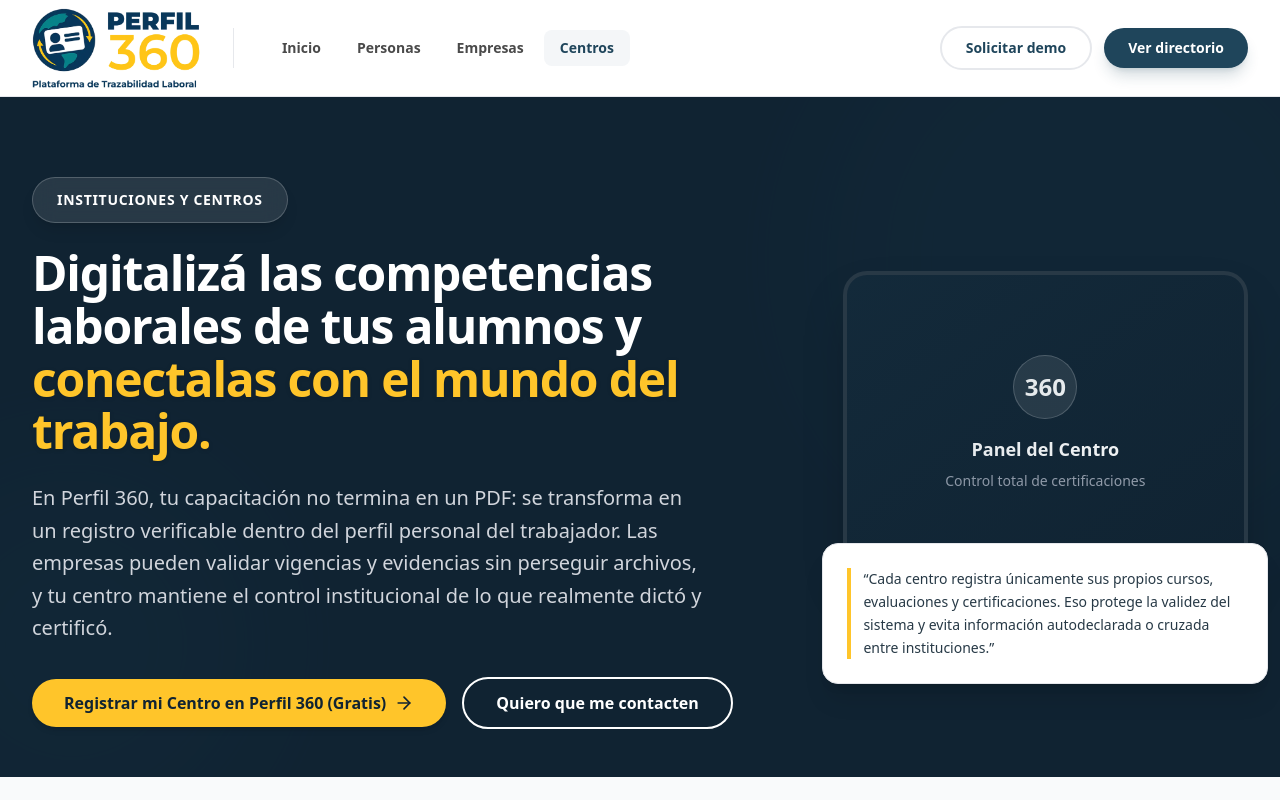
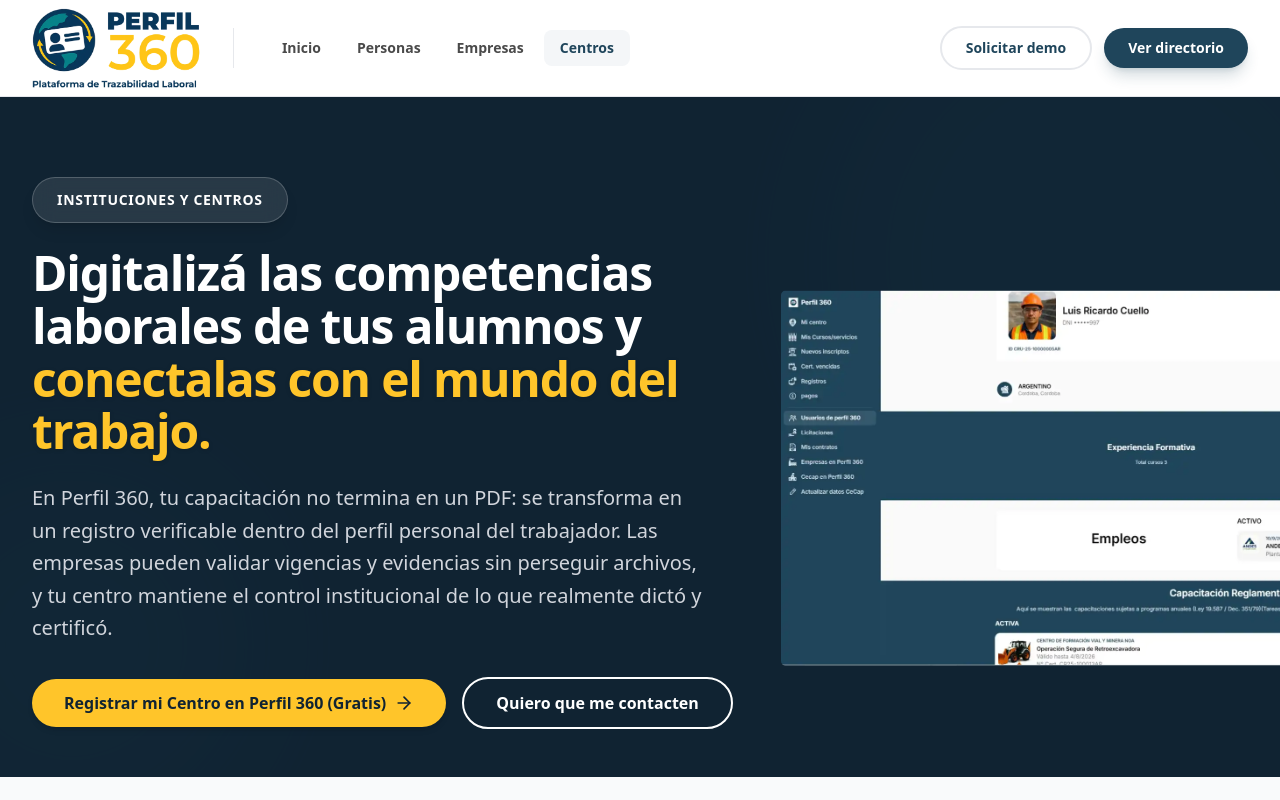
Before and after one commit to lbozzolo/perfil-360, a Next.js app: page /centros in a window 1280 px wide. Shown: the top 800 px of the page. Built offline with nearby package versions, Linux system fonts and the light colour scheme.

Commit message:
feat(hero-centros): imagen de interfaz más grande, alineada a la izquierda y sin recortes

```diff
--- a/src/app/centros/components/FeaturesCentros.tsx
+++ b/src/app/centros/components/FeaturesCentros.tsx
@@ -53,7 +53,8 @@
                         "Vincular instructores para evaluaciones de campo.",
                         "Descarga de base de datos de certificaciones.",
                         "Descarga de constancia de inscripción en Perfil 360.",
-                        "Acceso a licitaciones / participación en oportunidades y contratos."
+                        "Acceso a licitaciones / participación en oportunidades y contratos.",
+                        "Acceso a certificaciones vencidas de los alumnos."
                     ].map((item, i) => (
                         <li key={i} className="flex items-start gap-3">
                             <span className="w-1.5 h-1.5 rounded-full bg-360-yellow mt-2.5 flex-shrink-0"></span>
--- a/src/app/centros/components/HeroCentros.tsx
+++ b/src/app/centros/components/HeroCentros.tsx
@@ -17,7 +17,7 @@
         <div className="flex flex-col lg:flex-row gap-12 items-center">
 
             {/* Left Column */}
-            <div className="flex-1">
+            <div className="w-full lg:w-3/5">
                 <div className="inline-block px-6 py-3 bg-white/10 text-white font-extrabold rounded-full text-sm uppercase tracking-wider mb-6 shadow-lg backdrop-blur-md border border-white/20">
                     Instituciones y Centros
                 </div>
@@ -47,24 +47,21 @@
             </div>
 
             {/* Right Column (Image & Microcopy) */}
-            <div className="w-full lg:w-1/3 flex flex-col items-center relative mt-12 lg:mt-0 lg:mb-[-50px] z-20">
-                <div className="relative w-full rounded-2xl overflow-hidden shadow-2xl border-4 border-white/10 bg-deep-blue aspect-[4/3] flex items-center justify-center">
-                     {/* Placeholder for center dashboard visualization */}
-                     <div className="text-center p-8">
-                        <div className="w-16 h-16 bg-white/10 rounded-full flex items-center justify-center mx-auto mb-4 text-white font-bold text-2xl border border-white/20">
-                          360
-                        </div>
-                        <p className="font-bold text-white text-lg">Panel del Centro</p>
-                        <p className="text-sm text-gray-400 mt-2">Control total de certificaciones</p>
-                     </div>
-                     <div className="absolute inset-0 bg-gradient-to-br from-perfil-blue/20 to-transparent pointer-events-none"></div>
+            <div className="w-full lg:w-2/5 flex flex-col items-center relative mt-12 lg:mt-0 lg:mb-[-50px] z-20">
+                <div className="w-full flex items-start justify-start bg-white p-0 m-0 overflow-visible relative" style={{ minHeight: '1px' }}>
+                  <img
+                    src="/images/interfaz-centro-de-capacitacion.webp"
+                    alt="Interfaz del panel del centro de capacitación"
+                    className="block lg:scale-[1.5] lg:origin-left"
+                    style={{ width: '100%', height: 'auto', maxHeight: '1050px', maxWidth: '900px', borderRadius: '3px', display: 'block' }}
+                  />
                 </div>
 
-                 <div className="w-[110%] -mt-8 relative z-10 bg-white p-6 rounded-xl border border-gray-200 shadow-xl">
+                 {/* <div className="w-[110%] -mt-8 relative z-10 bg-white p-6 rounded-xl border border-gray-200 shadow-xl">
                     <p className="text-xs md:text-sm text-deep-blue/90 border-l-4 border-360-yellow pl-3 leading-relaxed font-medium">
                     “Cada centro registra únicamente sus propios cursos, evaluaciones y certificaciones. Eso protege la validez del sistema y evita información autodeclarada o cruzada entre instituciones.”
                     </p>
-                </div>
+                </div> */}
             </div>
 
         </div>
--- a/src/app/centros/components/PlansCentros.tsx
+++ b/src/app/centros/components/PlansCentros.tsx
@@ -43,7 +43,8 @@
                 "Descarga de base de datos de certificaciones.",
                 "Vinculación de instructores para evaluaciones de campo.",
                 "Descarga de constancia de inscripción en Perfil 360.",
-                "Acceso a licitaciones."
+                "Acceso a licitaciones.",
+                "Acceso a certificaciones vencidas de los alumnos."
               ].map((feature, i) => (
                 <li key={i} className="flex items-start gap-3">
                   <div className="bg-white/10 p-0.5 rounded-full">
--- a/src/app/components/FeaturesSection.tsx
+++ b/src/app/components/FeaturesSection.tsx
@@ -63,7 +63,7 @@
           {/* Image Card */}
           <div className="relative h-full min-h-[300px] rounded-3xl overflow-hidden group shadow-lg border border-white/10">
             <img
-              src="/images/4.1.webp"
+              src="/images/persona-mostrando-celular-con-perfil.webp"
               alt="Seguridad laboral"
               className="absolute inset-0 w-full h-full object-cover transition-transform duration-700 group-hover:scale-110"
             />
--- a/src/app/personas/components/BenefitsPersonas.tsx
+++ b/src/app/personas/components/BenefitsPersonas.tsx
@@ -59,7 +59,7 @@
           {/* Image Card - Matching Home Layout */}
           <div className="relative h-full min-h-[300px] rounded-2xl overflow-hidden group shadow-lg border border-gray-100">
             <img
-              src="/images/4.1.webp"
+              src="/images/persona-mostrando-celular-con-perfil.webp"
               alt="Seguridad laboral"
               className="absolute inset-0 w-full h-full object-cover transition-transform duration-700 group-hover:scale-110"
             />
--- a/src/app/personas/components/HeroPersonas.tsx
+++ b/src/app/personas/components/HeroPersonas.tsx
@@ -50,11 +50,12 @@
             {/* Right Column (Image & Microcopy) */}
             <div className="w-full lg:w-1/3 flex flex-col items-center relative mt-12 lg:mt-0 lg:mb-[-100px] z-20">
                 <div className="relative w-full rounded-2xl overflow-hidden shadow-2xl border-4 border-white/20">
-                     <img
-                        src="/images/4.1.webp"
-                        alt="Trabajador utilizando Perfil 360"
-                        className="w-full h-auto object-contain"
-                     />
+                    <img
+                      src="/images/persona-mostrando-celular-con-perfil.webp"
+                      alt="Trabajador utilizando Perfil 360"
+                      className="w-full h-auto"
+                      style={{ display: 'block', background: '#fff' }}
+                    />
                      <div className="absolute inset-0 bg-deep-blue/5"></div>
                 </div>
 
```
Also changed, not shown: public/images/interfaz-centro-de-capacitacion.webp (added), public/images/persona-mostrando-celular-con-perfil.webp (added).
